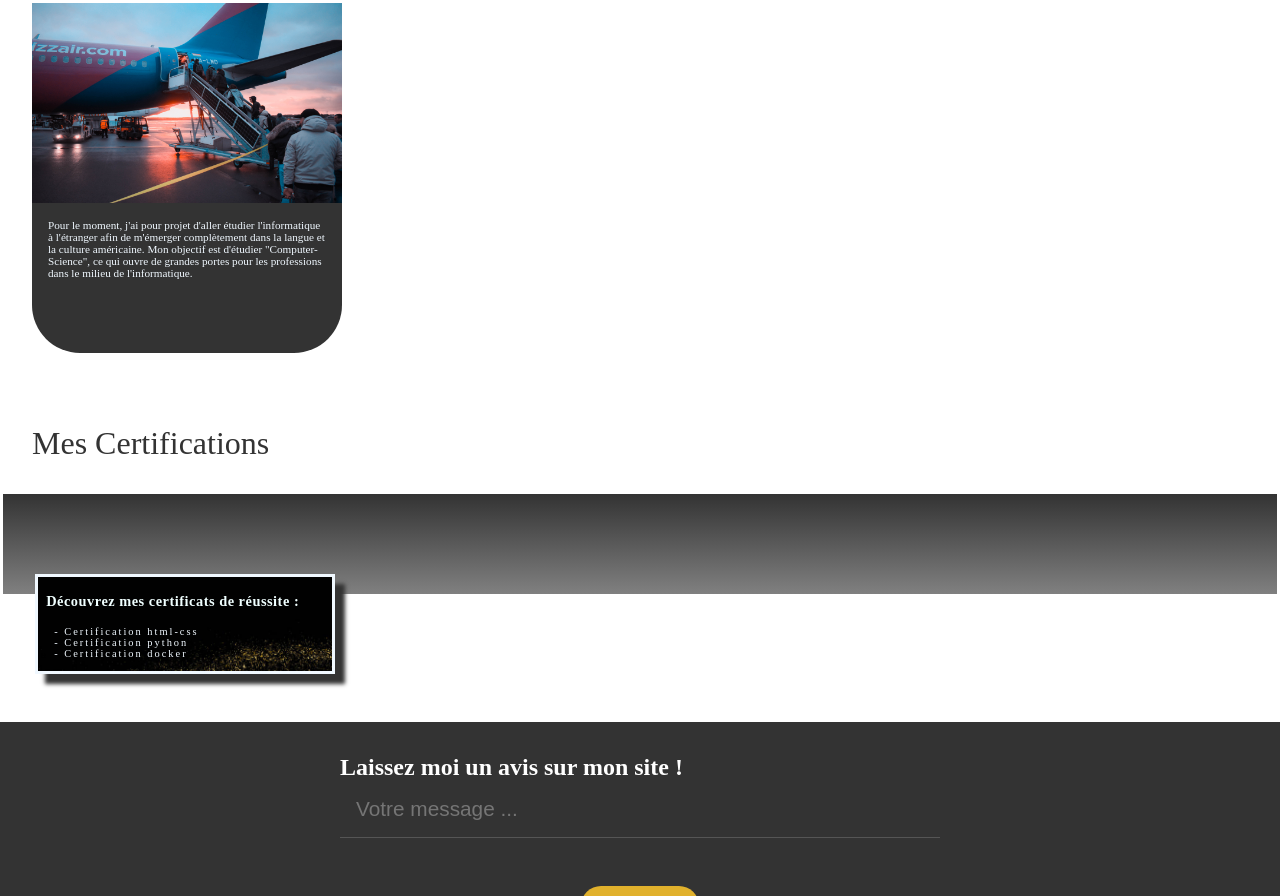
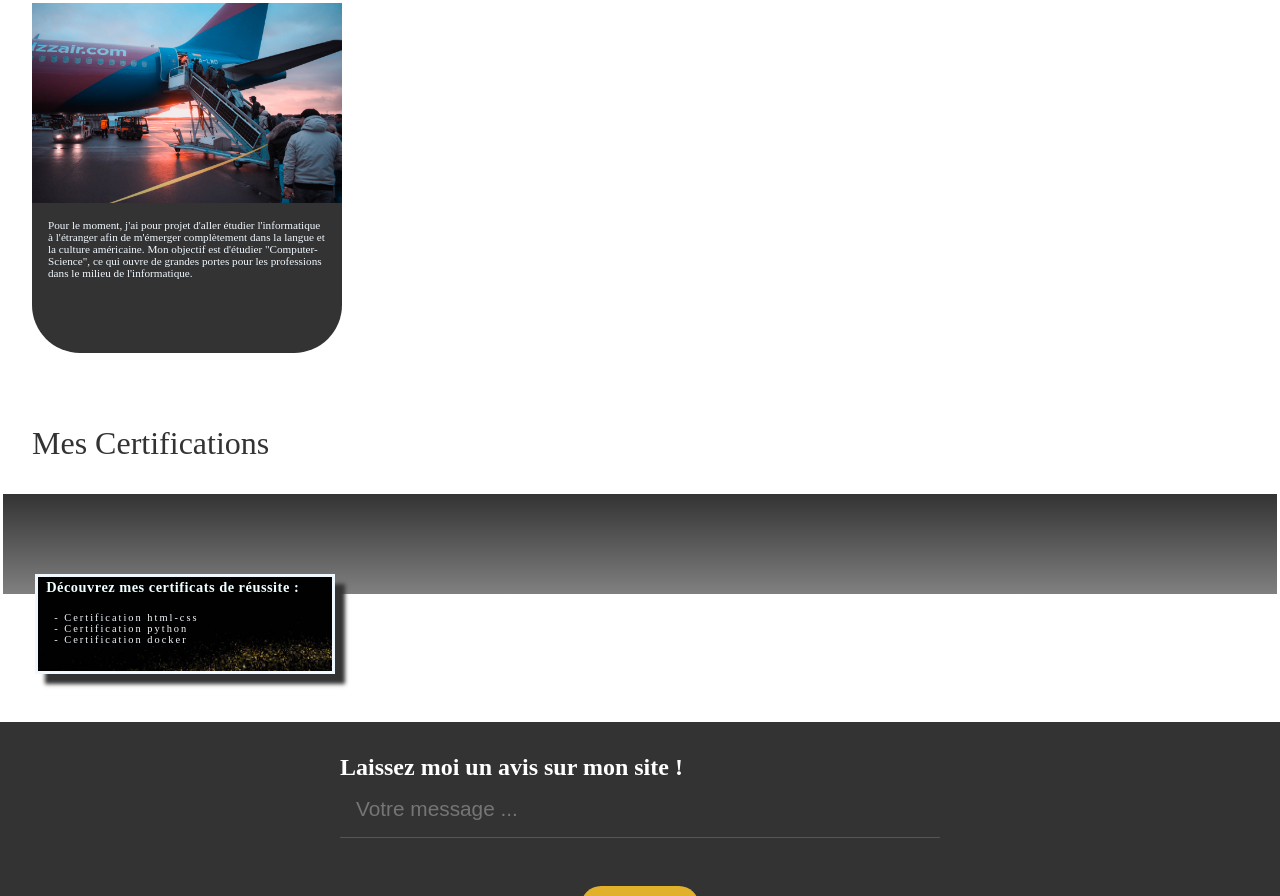
Before and after one commit to melountte/Profil, a website: page index.html in a window 1280 px wide. Shown: the part 1136-2032 px from the top of the page. Drawn offline with Linux system fonts and the light colour scheme.

```diff
--- a/scss/mobile.scss
+++ b/scss/mobile.scss
@@ -142,7 +142,7 @@
     background-size: 100%;
     color: azure;
     .guide {
-      padding-top: 1rem;
+      padding-top: 0.1rem;
       padding-left: 0.5rem;
       font-size: 0.9rem;
       letter-spacing: 0.5px;
--- a/scss/style.scss
+++ b/scss/style.scss
@@ -1,10 +1,11 @@
+@media (min-width: 768px) and (max-width: 1366px) {
   * {
     margin: 0;
     padding: 0;
     box-sizing: border-box;
     cursor: pointer;
-  height: 100vh;
-  width: 100vh;
+    // height: 100vh;
+    // width: 100vh;
   }
   .header {
     background: #333;
@@ -219,3 +220,4 @@
     background: #333;
     color: white;
   }
+}
```
Also changed, not shown: css/contact.css, css/mobile.css, css/style.css, 3 other files. Lines whose indentation alone changed are shown as unchanged.
